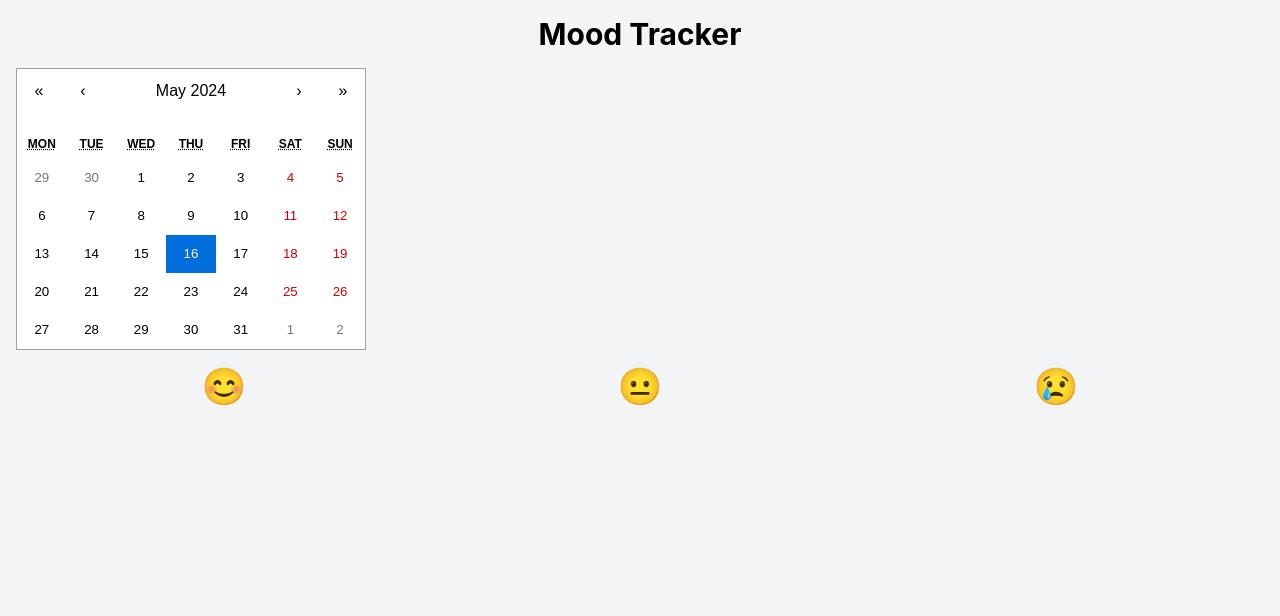
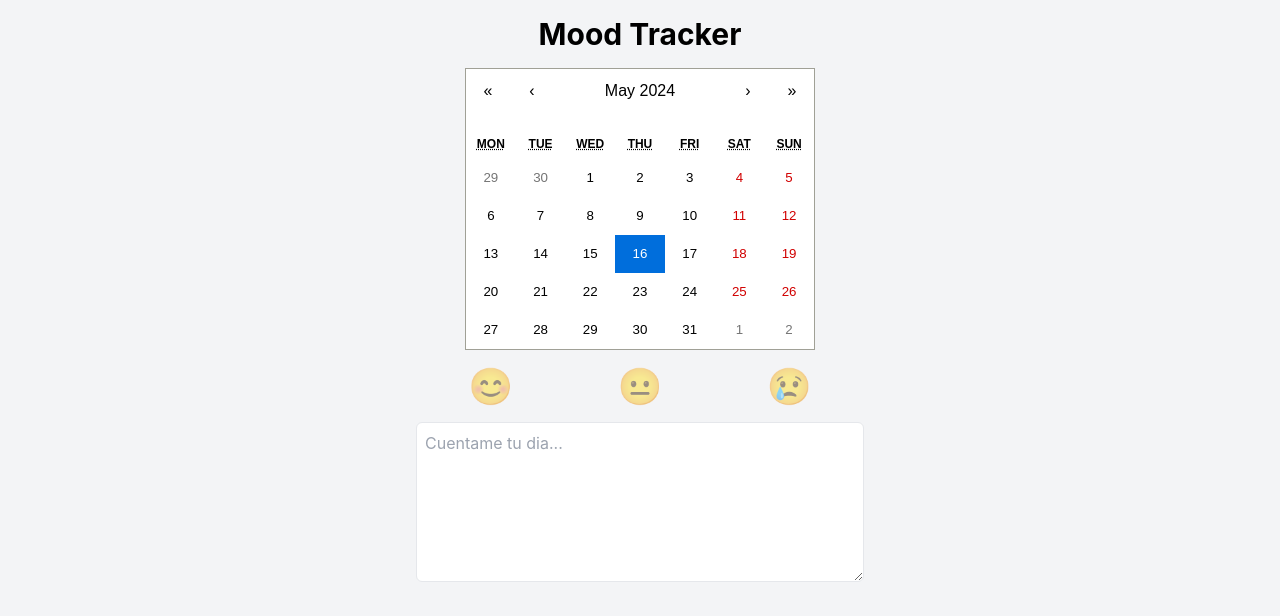
Before and after one commit to UnitingSummer5/MoodTracker, a React (Create React App) app: page / in a window 1280 px wide. Shown: the top 616 px of the page. Built offline with nearby package versions, Linux system fonts and the light colour scheme.

Commit message:
Antes de agregar animaciones

```diff
--- a/package.json
+++ b/package.json
@@ -10,6 +10,8 @@
     "@types/node": "^16.18.97",
     "@types/react": "^18.3.2",
     "@types/react-dom": "^18.3.0",
+    "animate.css": "^4.1.1",
+    "date-fns": "^3.6.0",
     "react": "^18.3.1",
     "react-calendar": "^5.0.0",
     "react-dom": "^18.3.1",
--- a/src/App.tsx
+++ b/src/App.tsx
@@ -1,10 +1,37 @@
-import React, { useState } from 'react';
-import { CalendarComponent, MoodSelector } from './components';
+import React, { useEffect, useState } from 'react';
+import { CalendarComponent, DailyLogForm, MoodSelector } from './components';
+
+interface MoodData {
+  [date: string]: {
+    mood: string;
+    dailyLog: string;
+  }
+}
 
 
 function App() {
   const [selectedDate, setSelectedDate] = useState<Date | null>(new Date());
   const [mood, setMood] = useState<string>('');
+  const [dailyLog, setDailyLog] = useState<string>('');
+  const [moodData, setMoodData] = useState<MoodData>({});
+  const [animate, setAnimate] = useState<boolean>(false);
+
+  useEffect(() => {
+    const storedData = localStorage.getItem('moodData');
+    if (storedData) {
+      setMoodData(JSON.parse(storedData));
+    }
+  }, []);
+
+  useEffect(() => {
+    if (selectedDate) {
+      const dateKey = selectedDate.toDateString();
+      const dataForDate = moodData[dateKey] || { mood: '', dailyLog: '' };
+      setMood(dataForDate.mood);
+      setDailyLog(dataForDate.dailyLog);
+      setAnimate(true);
+    }
+  }, [selectedDate, moodData]);
 
   const handleDateChange = (date: Date | Date[]) => {
     if (Array.isArray(date)) {
@@ -14,11 +41,33 @@ function App() {
     }
   };
 
+  const handleMoodChange = (newMood: string) => {
+    setMood(newMood);
+    saveData(newMood, dailyLog);
+  };
+
+  const handleLogChange = (newLog: string) => {
+    setDailyLog(newLog);
+    saveData(mood, newLog);
+  };
+
+  const saveData = (mood: string, dailyLog: string) => {
+    if (selectedDate) {
+      const dateKey = selectedDate.toDateString();
+      const newMoodData = { ...moodData, [dateKey]: { mood, dailyLog } };
+      setMoodData(newMoodData);
+      localStorage.setItem('moodData', JSON.stringify(newMoodData));
+    }
+  }
+
   return (
-    <div className='min-h-screen bg-gray-100 p-4'>
+    <div className='min-h-screen bg-gray-100 p-4 flex flex-col items-center'>
       <h1 className='text-3xl font-bold text-center mb-4'>Mood Tracker</h1>
-      <CalendarComponent selectedDate={selectedDate} onDateChange={handleDateChange}/>
-      <MoodSelector selectedMood={mood} onMoodChange={setMood} />
+      <div className='w-full max-w-md'>
+        <CalendarComponent selectedDate={selectedDate} onDateChange={handleDateChange} moodData={moodData} />
+        <MoodSelector selectedMood={mood} onMoodChange={handleMoodChange} />
+        <DailyLogForm key={selectedDate?.toDateString()} dailyLog={dailyLog} onLogChange={handleLogChange} />
+      </div>
     </div>
   );
 }
--- a/src/components/CalendarComponent/CalendarComponent.tsx
+++ b/src/components/CalendarComponent/CalendarComponent.tsx
@@ -1,11 +1,36 @@
 import Calendar, { CalendarProps } from "react-calendar";
+import { isToday } from "date-fns";
 import 'react-calendar/dist/Calendar.css';
 import { ICalendarComponent } from "./types";
 
-const CalendarComponent: React.FC<ICalendarComponent> = ({ selectedDate, onDateChange }) => {
+import './styles.css';
+
+const CalendarComponent: React.FC<ICalendarComponent> = ({ selectedDate, onDateChange, moodData }) => {
+    const getTileClassName = ({ date }: { date: Date }) => {
+        const dateKey = date.toDateString();
+        const dataForDate = moodData[dateKey];
+
+        if (dataForDate) {
+            if (isToday(dateKey)) {
+                return '';
+            }
+            switch (dataForDate.mood) {
+                case 'Happy':
+                    return 'happyTile';
+                case 'Neutral':
+                    return 'neutralTile';
+                case 'Sad':
+                    return 'sadTile';
+                default:
+                    return '';
+            }
+        }
+        return '';
+    };
+
     return (
-        <div className="mb-4">
-            <Calendar value={selectedDate} onChange={onDateChange as CalendarProps['onChange']} />
+        <div className="flex mb-4 justify-center">
+            <Calendar value={selectedDate} onChange={onDateChange as CalendarProps['onChange']} tileClassName={getTileClassName}/>
         </div>
     );
 };
--- /dev/null
+++ b/src/components/CalendarComponent/styles.css
@@ -0,0 +1,11 @@
+.react-calendar .happyTile {
+    @apply bg-green-200
+}
+
+.react-calendar .neutralTile {
+    @apply bg-gray-200
+}
+
+.react-calendar .sadTile {
+    @apply bg-blue-200
+}
--- a/src/components/CalendarComponent/types.ts
+++ b/src/components/CalendarComponent/types.ts
@@ -1,4 +1,5 @@
 export interface ICalendarComponent {
     selectedDate: Date | null;
     onDateChange: (date: Date | Date[]) => void;
+    moodData: { [date: string]: { mood: string; dailyLog: string } };
 }
--- /dev/null
+++ b/src/components/DailyLogForm/DailyLogForm.tsx
@@ -0,0 +1,16 @@
+import { IDailyLogForm } from "./types";
+
+const DailyLogForm: React.FC<IDailyLogForm> = ({ dailyLog, onLogChange }) => {
+    return (
+        <div className="mb-4">
+            <textarea
+                className="flex w-full h-40 p-2 border rounded-md"
+                value={dailyLog}
+                onChange={(e) => onLogChange(e.target.value)}
+                placeholder="Cuentame tu dia..."
+            />
+        </div>
+    );
+};
+
+export default DailyLogForm;
--- /dev/null
+++ b/src/components/DailyLogForm/index.ts
@@ -0,0 +1 @@
+export { default as DailyLogForm } from './DailyLogForm';
--- /dev/null
+++ b/src/components/DailyLogForm/types.tsx
@@ -0,0 +1,4 @@
+export interface IDailyLogForm {
+    dailyLog: string;
+    onLogChange: (log: string) => void;
+}
--- a/src/components/MoodSelector/MoodSelector.tsx
+++ b/src/components/MoodSelector/MoodSelector.tsx
@@ -8,11 +8,11 @@ const moods = [
 
 const MoodSelector: React.FC<IMoodSelector> = ({ selectedMood, onMoodChange }) => {
     return (
-        <div className="flex justify-around mb-4">
+        <div className="flex justify-around mb-4 animate__animated animate__fadeIn">
             {moods.map((mood) => (
                 <button
                     key={mood.label}
-                    className={`text-4xl ${selectedMood === mood.label ? 'text-blue-500' : 'text-gray-500'}`}
+                    className={`text-4xl ${selectedMood === mood.label ? 'scale-150' : 'scale-100 opacity-50'}`}
                     onClick={() => onMoodChange(mood.label)}
                 >
                     {mood.icon}
--- a/src/components/index.ts
+++ b/src/components/index.ts
@@ -1,2 +1,3 @@
 export { CalendarComponent } from './CalendarComponent';
 export { MoodSelector } from './MoodSelector';
+export { DailyLogForm } from './DailyLogForm';
--- a/src/index.css
+++ b/src/index.css
@@ -1,6 +1,8 @@
 @tailwind base;
 @tailwind components;
 @tailwind utilities;
+
+@import 'animate.css/animate.min.css';
 
 body {
   margin: 0;
```
Also changed, not shown: 1 other file (tests, documents, lock files or other folders).
